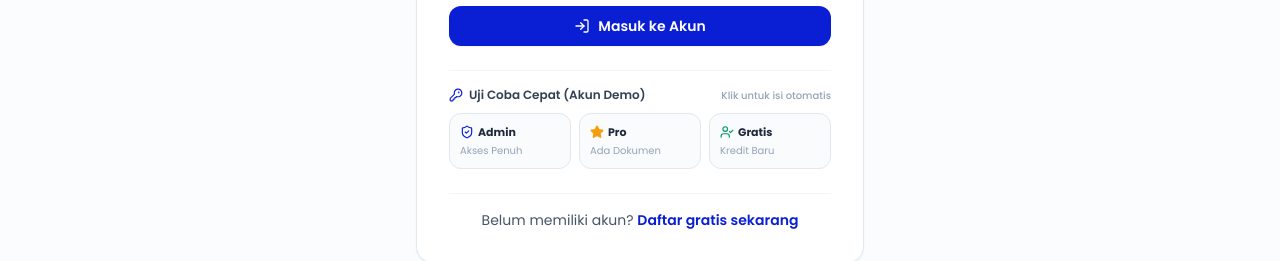
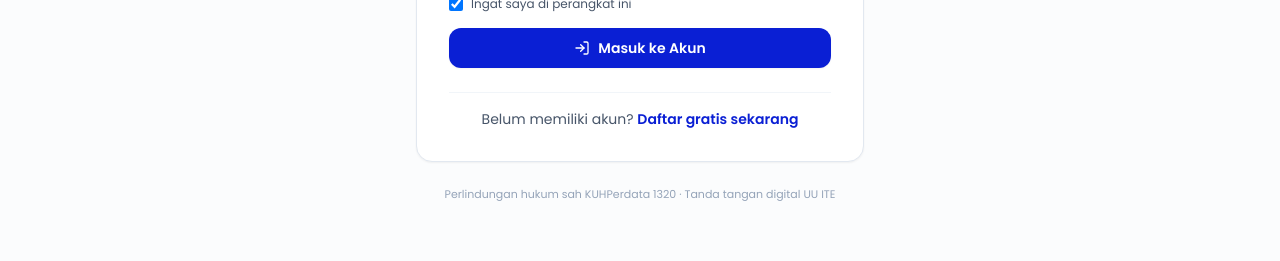
Before and after one commit to FadliBilal/sepakatin, a Next.js app: page /auth/login in a window 1280 px wide. Shown: the part 472-733 px from the top of the page. Built offline with nearby package versions, Linux system fonts and the light colour scheme; no server answers.

Commit message:
fix(auth): completely remove quick demo credentials section from login page

```diff
--- a/app/auth/login/page.tsx
+++ b/app/auth/login/page.tsx
@@ -7,13 +7,9 @@ import {
   ArrowLeft,
   Eye,
   EyeOff,
-  KeyRound,
   Lock,
   LogIn,
   Mail,
-  ShieldCheck,
-  Star,
-  UserCheck,
 } from "lucide-react";
 import { isAdmin, login, useSession } from "@/lib/auth";
 
@@ -53,12 +49,6 @@ export default function LoginPage() {
     } finally {
       setIsSubmitting(false);
     }
-  };
-
-  const fillCredentials = (userValue: string, passValue: string) => {
-    setIdentifier(userValue);
-    setPassword(passValue);
-    setError("");
   };
 
   return (
@@ -157,55 +147,6 @@ export default function LoginPage() {
             </button>
           </form>
 
-          {/* Opsi Akses Cepat Akun Demo untuk Penilaian / Pengujian */}
-          <div className="pt-4 border-t border-slate-100">
-            <div className="flex items-center justify-between mb-2.5">
-              <span className="text-xs font-semibold text-slate-700 flex items-center gap-1.5">
-                <KeyRound className="w-3.5 h-3.5 text-brand-600" />
-                Uji Coba Cepat (Akun Demo)
-              </span>
-              <span className="text-[10px] text-slate-400 font-medium">Klik untuk isi otomatis</span>
-            </div>
-
-            <div className="grid grid-cols-3 gap-2">
-              <button
-                type="button"
-                onClick={() => fillCredentials("admin@sepakatin.id", "Admin12345!")}
-                className="p-2.5 rounded-xl border border-slate-200 bg-slate-50/80 hover:bg-brand-50 hover:border-brand-300 transition text-left group"
-              >
-                <div className="flex items-center gap-1 text-[11px] font-bold text-slate-800 group-hover:text-brand-700">
-                  <ShieldCheck className="w-3.5 h-3.5 text-brand-600 flex-shrink-0" />
-                  <span className="truncate">Admin</span>
-                </div>
-                <p className="text-[10px] text-slate-400 mt-0.5 truncate">Akses Penuh</p>
-              </button>
-
-              <button
-                type="button"
-                onClick={() => fillCredentials("fadli@sepakatin.id", "Admin12345!")}
-                className="p-2.5 rounded-xl border border-slate-200 bg-slate-50/80 hover:bg-brand-50 hover:border-brand-300 transition text-left group"
-              >
-                <div className="flex items-center gap-1 text-[11px] font-bold text-slate-800 group-hover:text-brand-700">
-                  <Star className="w-3.5 h-3.5 text-amber-500 fill-amber-500 flex-shrink-0" />
-                  <span className="truncate">Pro</span>
-                </div>
-                <p className="text-[10px] text-slate-400 mt-0.5 truncate">Ada Dokumen</p>
-              </button>
-
-              <button
-                type="button"
-                onClick={() => fillCredentials("demo@sepakatin.id", "Admin12345!")}
-                className="p-2.5 rounded-xl border border-slate-200 bg-slate-50/80 hover:bg-brand-50 hover:border-brand-300 transition text-left group"
-              >
-                <div className="flex items-center gap-1 text-[11px] font-bold text-slate-800 group-hover:text-brand-700">
-                  <UserCheck className="w-3.5 h-3.5 text-emerald-600 flex-shrink-0" />
-                  <span className="truncate">Gratis</span>
-                </div>
-                <p className="text-[10px] text-slate-400 mt-0.5 truncate">Kredit Baru</p>
-              </button>
-            </div>
-          </div>
-
           <div className="pt-4 border-t border-slate-100 text-center">
             <p className="text-xs sm:text-sm text-slate-600">
               Belum memiliki akun?{" "}
```
